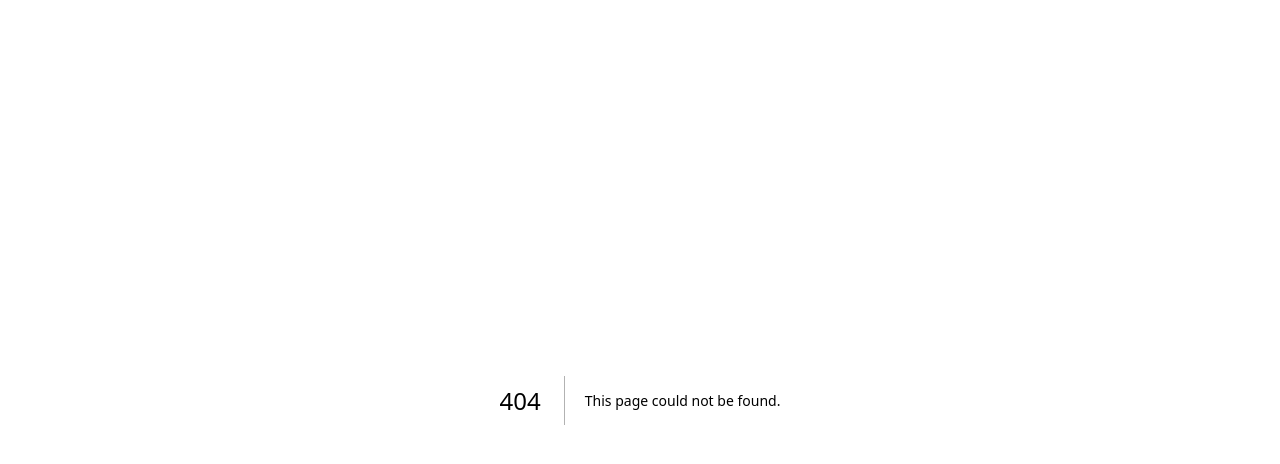
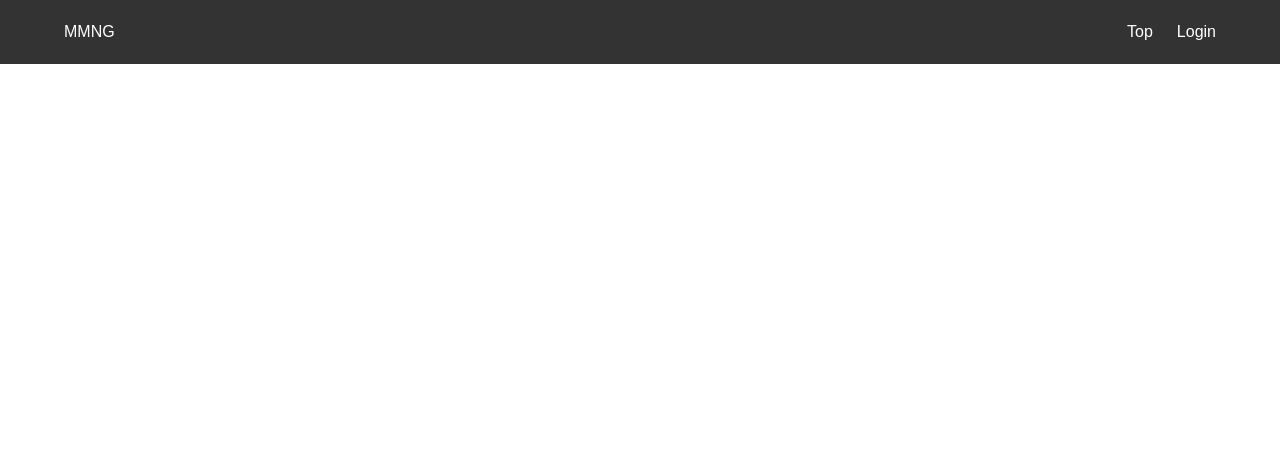
Before and after one commit to rsp-kaneko/mmng_front, a Next.js app: page /web/login in a window 1280 px wide. Before the commit this address had no page. Shown: the top 464 px of the page. Built offline with nearby package versions, Linux system fonts and the light colour scheme.

Commit message:
kaneko - component等作成

```diff
--- a/app/component/container/NormalContainer.tsx
+++ b/app/component/common/container/NormalContainer.tsx
@@ -11,7 +11,11 @@ const NormalContainer: FC<Props> = (props) => {
     const {children} = props
 
     return (
-        <Container>
+        <Container
+            sx={{
+                mt: 4
+            }}
+        >
             {children}
         </Container>
     )
--- /dev/null
+++ b/app/component/common/header/GuestHeader.tsx
@@ -0,0 +1,38 @@
+"use client"
+
+import { Box } from "@mui/material"
+import Link from "next/link"
+import { FC } from "react"
+
+const GuestHeader: FC = () => {
+    return (
+        <Box
+            sx={{
+                bgcolor: "#333",
+                color: "#fff",
+                height: 64,
+                width: "100%",
+                display: "flex",
+                justifyContent: "space-between",
+                alignItems: "center",
+                px: 8
+            }}
+        >
+            <Box>
+                <h5>MMNG</h5>
+            </Box>
+            <Box
+                sx={{
+                    display: "flex",
+                    alignItems: "center",
+                    gap: 3
+                }}
+            >
+                <Link href="/web">Top</Link>
+                <Link href="/web/login">Login</Link>
+            </Box>
+        </Box>
+    )
+}
+
+export default GuestHeader
--- a/app/component/layout/GuestLayout.tsx
+++ b/app/component/common/layout/GuestLayout.tsx
@@ -1,6 +1,7 @@
 "use client"
 
 import { FC, ReactNode } from "react"
+import GuestHeader from "../header/GuestHeader"
 
 type Props = {
     children: ReactNode
@@ -11,6 +12,8 @@ const GuestLayout: FC<Props> = (props) => {
 
     return (
         <>
+            <GuestHeader />
+
             {children}
         </>
     )
--- /dev/null
+++ b/app/component/login/LoginFormCard.tsx
@@ -0,0 +1,15 @@
+"use client"
+
+import { Card } from "@mui/material"
+import { FC, memo } from "react"
+
+const LoginFormCard: FC = memo(() => {
+    return (
+        <Card>
+
+        </Card>
+    )
+})
+
+LoginFormCard.displayName = "LoginFormCard"
+export default LoginFormCard
--- a/app/login/page.tsx
+++ /dev/null
@@ -1,19 +0,0 @@
-"use client"
-
-import { FC } from "react"
-import GuestLayout from "../component/layout/GuestLayout"
-import NormalContainer from "../component/container/NormalContainer"
-
-const LoginPage: FC = () => {
-    return (
-        <GuestLayout>
-            <NormalContainer>
-
-                <></>
-
-            </NormalContainer>
-        </GuestLayout>
-    )
-}
-
-export default LoginPage
--- /dev/null
+++ b/app/web/login/page.tsx
@@ -0,0 +1,23 @@
+"use client"
+
+import NormalContainer from "@/app/component/common/container/NormalContainer"
+import GuestLayout from "@/app/component/common/layout/GuestLayout"
+import LoginFormCard from "@/app/component/login/LoginFormCard"
+import { Box } from "@mui/material"
+import { FC } from "react"
+
+const LoginPage: FC = () => {
+    return (
+        <GuestLayout>
+            <NormalContainer>
+                <Box>
+
+                    <LoginFormCard />
+
+                </Box>
+            </NormalContainer>
+        </GuestLayout>
+    )
+}
+
+export default LoginPage
--- a/package.json
+++ b/package.json
@@ -9,9 +9,12 @@
     "lint": "next lint"
   },
   "dependencies": {
+    "@emotion/react": "^11.14.0",
+    "@emotion/styled": "^11.14.1",
     "@fontsource/roboto": "^5.2.6",
     "@mui/icons-material": "^7.3.1",
     "@mui/material": "^7.3.1",
+    "@mui/styled-engine": "^7.3.1",
     "@mui/styled-engine-sc": "^7.3.1",
     "axios": "^1.11.0",
     "next": "15.4.6",
```
Also changed, not shown: app/web/page.tsx (added, +11 -0 lines), app/component/common/layout/AuthLayout.tsx (renamed from app/component/layout/AuthLayout.tsx), 1 other file (tests, documents, lock files or other folders).
